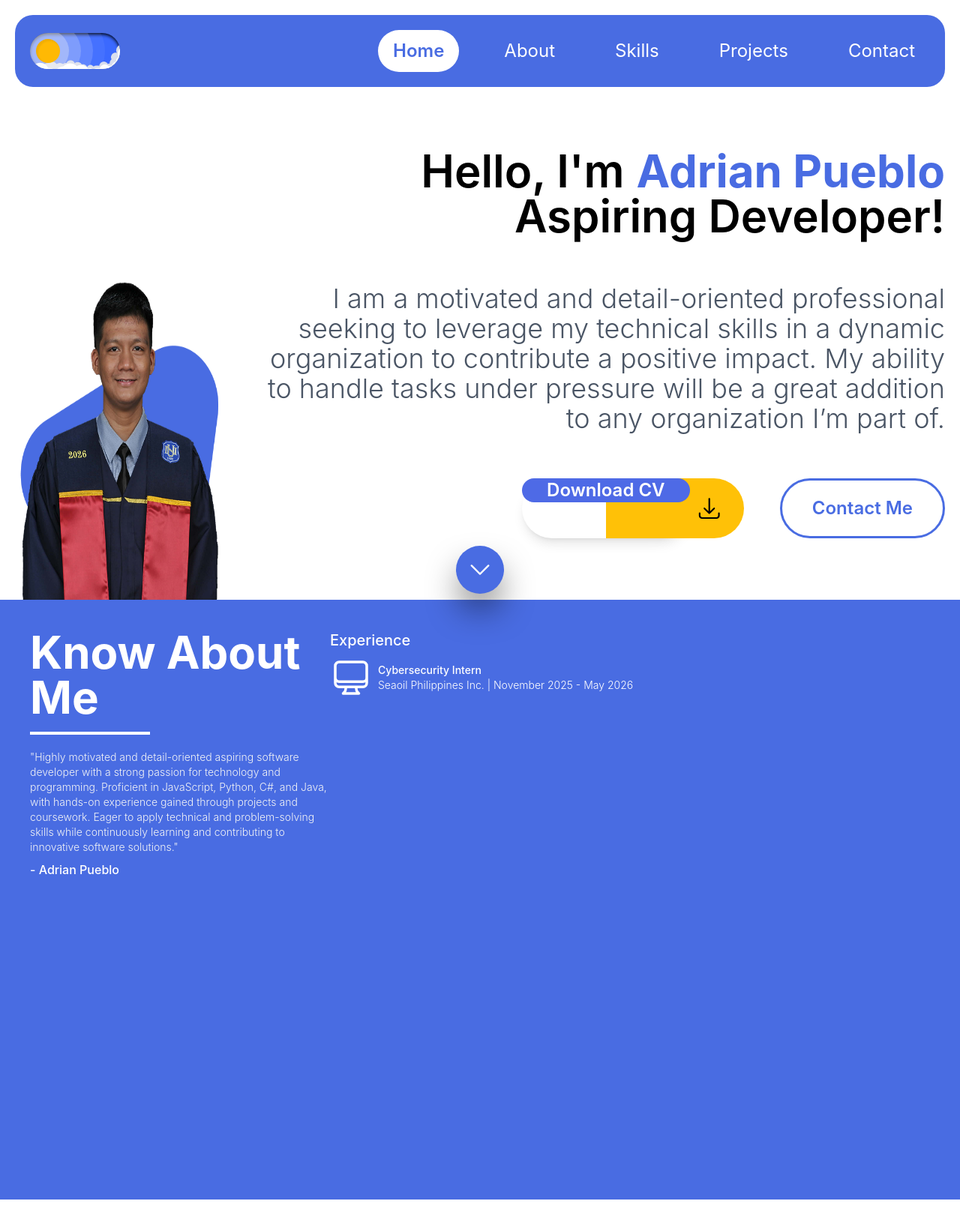
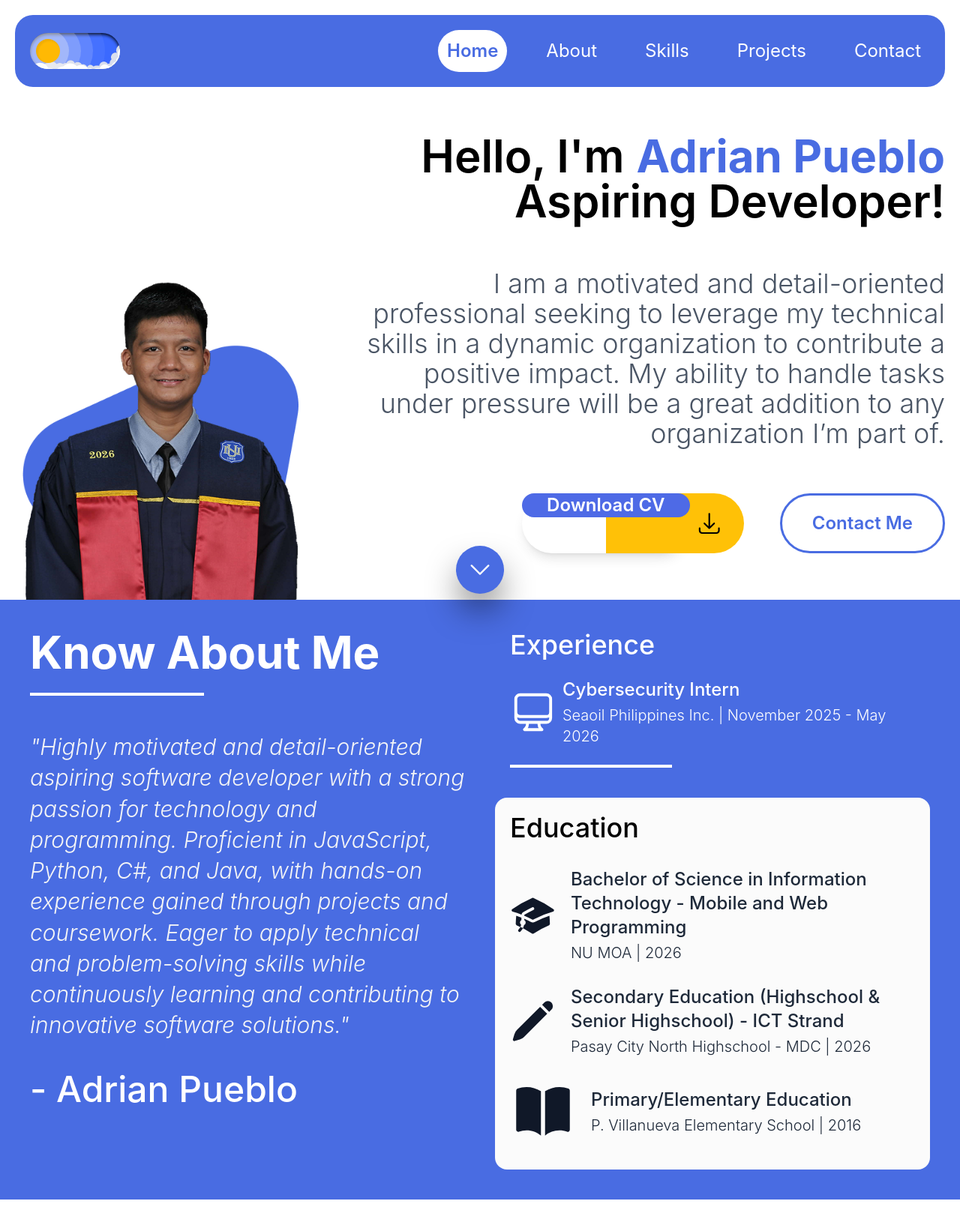
Before and after one commit to CyberCoderA/Personal-Website, a React (Vite) app in the folder frontend/: page / in a window 1280 px wide. Shown: the top 1638 px of the page at 75% size. Built offline with nearby package versions, Linux system fonts and the light colour scheme.

Commit message:
Finishing touches on the about section.

```diff
--- a/frontend/src/pages/Home.jsx
+++ b/frontend/src/pages/Home.jsx
@@ -1,4 +1,5 @@
 import { Bars3Icon, ChevronDownIcon, ComputerDesktopIcon } from "@heroicons/react/24/outline";
+import { AcademicCapIcon, PencilIcon, BookOpenIcon } from "@heroicons/react/24/solid";
 import DownloadCVButton from "../components/DownloadCVButton";
 import ThemeToggle from "../components/ThemeToggle";
 import Portrait from "../assets/portrait.png"
@@ -21,23 +22,23 @@ export default function Home() {
                     {/* Nav Links */}
                     <div>
                         <Bars3Icon className="size-12 text-white hover:cursor-pointer md:hidden" />
-                        <ul className="h-full w-full hidden md:flex md:flex-row md:gap-10 md:items-center lg:gap-10">
-                            <li><button className="text-2xl text-primary font-semibold py-3 px-5 rounded-full bg-white hover:cursor-pointer">Home</button></li>
+                        <ul className="h-full w-full hidden md:flex md:flex-row md:gap-6 md:items-center lg:gap-10">
+                            <li><button className="text-2xl text-primary font-semibold py-3 px-3 rounded-full bg-white hover:cursor-pointer">Home</button></li>
 
-                            <li><button className="text-2xl py-3 px-5 rounded-full text-white hover:bg-white hover:text-primary hover:cursor-pointer hover:font-semibold" onClick={() => scrollToId("#about")}>About</button></li>
+                            <li><button className="text-2xl py-3 px-3 rounded-full text-white hover:bg-white hover:text-primary hover:cursor-pointer hover:font-semibold" onClick={() => scrollToId("#about")}>About</button></li>
 
-                            <li><button className="text-2xl py-3 px-5 rounded-full text-white  hover:bg-white hover:text-primary hover:cursor-pointer hover:font-semibold" onClick={() => scrollToId("#skills")}>Skills</button></li>
+                            <li><button className="text-2xl py-3 px-3 rounded-full text-white  hover:bg-white hover:text-primary hover:cursor-pointer hover:font-semibold" onClick={() => scrollToId("#skills")}>Skills</button></li>
 
-                            <li><button className="text-2xl py-3 px-5 rounded-full text-white  hover:bg-white hover:text-primary hover:cursor-pointer hover:font-semibold">Projects</button></li>
+                            <li><button className="text-2xl py-3 px-3 rounded-full text-white  hover:bg-white hover:text-primary hover:cursor-pointer hover:font-semibold">Projects</button></li>
 
-                            <li><button className="text-2xl py-3 px-5 rounded-full text-white  hover:bg-white hover:text-primary hover:cursor-pointer hover:font-semibold">Contact</button></li>
+                            <li><button className="text-2xl py-3 px-3 rounded-full text-white  hover:bg-white hover:text-primary hover:cursor-pointer hover:font-semibold">Contact</button></li>
                         </ul>
                     </div>
 
                 </nav>
 
-                <div className="h-full w-full flex flex-col gap-10 md:flex-row-reverse">
-                    <div className="h-full flex flex-col gap-10 lg: lg:gap-15 md:justify-center">
+                <div className="h-full w-full flex flex-col gap-15 md:flex-row-reverse">
+                    <div className="h-full lg:w-4/2 flex flex-col gap-10 lg: lg:gap-15 md:justify-center">
                         <div className="flex flex-col items-center md:items-end">
                             <div className="flex gap-1 md:gap-2 lg:gap-4">
                                 <h1 className="text-2xl font-semibold md:text-4xl lg:text-6xl">Hello, I'm</h1>
@@ -67,32 +68,65 @@ export default function Home() {
             </section>
 
             {/* About Me */}
-            <section className="h-screen w-full p-5 flex flex-col md:p-10 md:flex-row bg-primary" id="#about">
-                <div className="h-screen w-full flex flex-col gap-5 md:w-1/2">
-                    <div className="w-full flex flex-col justify-start items-start">
-                        <h1 className="text-2xl lg:text-6xl text-white font-bold mb-4">Know About Me</h1>
+            <section className="bg-primary h-screen w-full p-5 gap-6 flex flex-col md:p-10 md:flex-row md:justify-between lg:p-10 lg:gap-10" id="#about">
+                <div className="w-full flex flex-col gap-5 md:w-1/2 lg:gap-12">
+                    <div className="w-full flex flex-col justify-start items-start lg:gap-2">
+                        <h1 className="text-2xl md:text-4xl lg:text-6xl text-white font-bold mb-4">Know About Me</h1>
                         <span className="h-1 bg-white w-[40%]"></span>
                     </div>
 
-                    <div className="w-full flex flex-col gap-2">
-                        <p className="text-gray-100 text-sm font-light">
+                    <div className="w-full flex flex-col gap-2 md:gap-5 lg:gap-10">
+                        <p className="text-gray-100 text-sm font-light italic md:text-2xl lg:text-3xl lg:leading-snug">
                             "Highly motivated and detail-oriented aspiring software developer with a strong passion for technology and programming. Proficient in JavaScript, Python, C#, and Java, with hands-on experience gained through projects and coursework. Eager to apply technical and problem-solving skills while continuously learning and contributing to innovative software solutions."
                         </p>
 
-                        <h2 className="text-white text-md font-medium">- Adrian Pueblo</h2>
+                        <h2 className="text-white text-md font-medium md:text-2xl lg:text-5xl">- Adrian Pueblo</h2>
                     </div>
                 </div>
 
-                <div className="h-full w-full flex flex-col">
-                    <div className="w-full flex flex-col gap-2">
-                        <h2 className="text-white text-xl font-medium">Experience</h2>
+                <div className="h-full w-full flex flex-col gap-5 md:gap-10 md:w-1/2 lg:justify-around">
+                    <div className="w-full flex flex-col gap-3 px-2 md:px-5 md:gap-6">
+                        <h2 className="text-white text-xl font-medium md:text-2xl lg:text-4xl">Experience</h2>
                         <div className="w-full flex flex-row items-center gap-2">
-                            <ComputerDesktopIcon className="size-14 text-white" />
-                            <div>
-                                <h2 className="text-white text-sm font-medium">Cybersecurity Intern</h2>
-                                <p className="text-white text-sm font-light">Seaoil Philippines Inc. | November 2025 - May 2026</p>
+                            <ComputerDesktopIcon className="size-10 md:size-14 lg:size-16 text-white" />
+                            <div className="flex flex-col gap-1">
+                                <h2 className="text-white text-sm font-medium md:text-xl lg:text-2xl">Cybersecurity Intern</h2>
+                                <p className="text-white text-sm font-light md:text-lg lg:text-xl">Seaoil Philippines Inc. | November 2025 - May 2026</p>
                             </div>
                         </div>
+
+                        <span className="h-0.5 bg-white w-[40%] lg:h-1"></span>
+                    </div>
+
+                    <div className="h-full w-full p-2 bg-[#FBFBFB] rounded-2xl flex flex-col gap-1 md:gap-3 lg:gap-5 md:p-5 lg:h-6/8">
+                        <h2 className="text-black text-lg font-medium md:text-2xl lg:text-4xl">Education</h2>
+
+                        <div className="h-full w-full flex flex-col justify-around">
+                            <div className="w-full flex flex-row items-center gap-2 md:gap-5">
+                                <AcademicCapIcon className="size-12 md:size-30 text-gray-900" />
+                                <div className="flex flex-col gap-1">
+                                    <h2 className="w-full text-gray-800 text-[11px] font-medium md:text-xl lg:text-2xl">Bachelor of Science in Information Technology - Mobile and Web Programming</h2>
+                                    <p className="text-gray-800 text-[10px] font-light md:text-lg lg:text-xl">NU MOA | 2026</p>
+                                </div>
+                            </div>
+
+                            <div className="w-full flex flex-row items-center gap-2 md:gap-5">
+                                <PencilIcon className="size-10 md:size-26 text-gray-900" />
+                                <div className="flex flex-col gap-1">
+                                    <h2 className="w-full text-gray-800 text-[11px] font-medium md:text-xl lg:text-2xl">Secondary Education (Highschool & Senior Highschool) - ICT Strand</h2>
+                                    <p className="text-gray-800 text-[10px] font-light md:text-lg lg:text-xl">Pasay City North Highschool - MDC | 2026</p>
+                                </div>
+                            </div>
+
+                            <div className="w-full flex flex-row items-center gap-2 md:gap-5">
+                                <BookOpenIcon className="size-10 md:size-22 text-gray-900" />
+                                <div className="flex flex-col gap-1">
+                                    <h2 className="w-full text-gray-800 text-[11px] font-medium md:text-xl lg:text-2xl">Primary/Elementary Education</h2>
+                                    <p className="text-gray-800 text-[10px] font-light md:text-lg lg:text-xl">P. Villanueva Elementary School | 2016</p>
+                                </div>
+                            </div>
+                        </div>
+
                     </div>
                 </div>
             </section>
```
